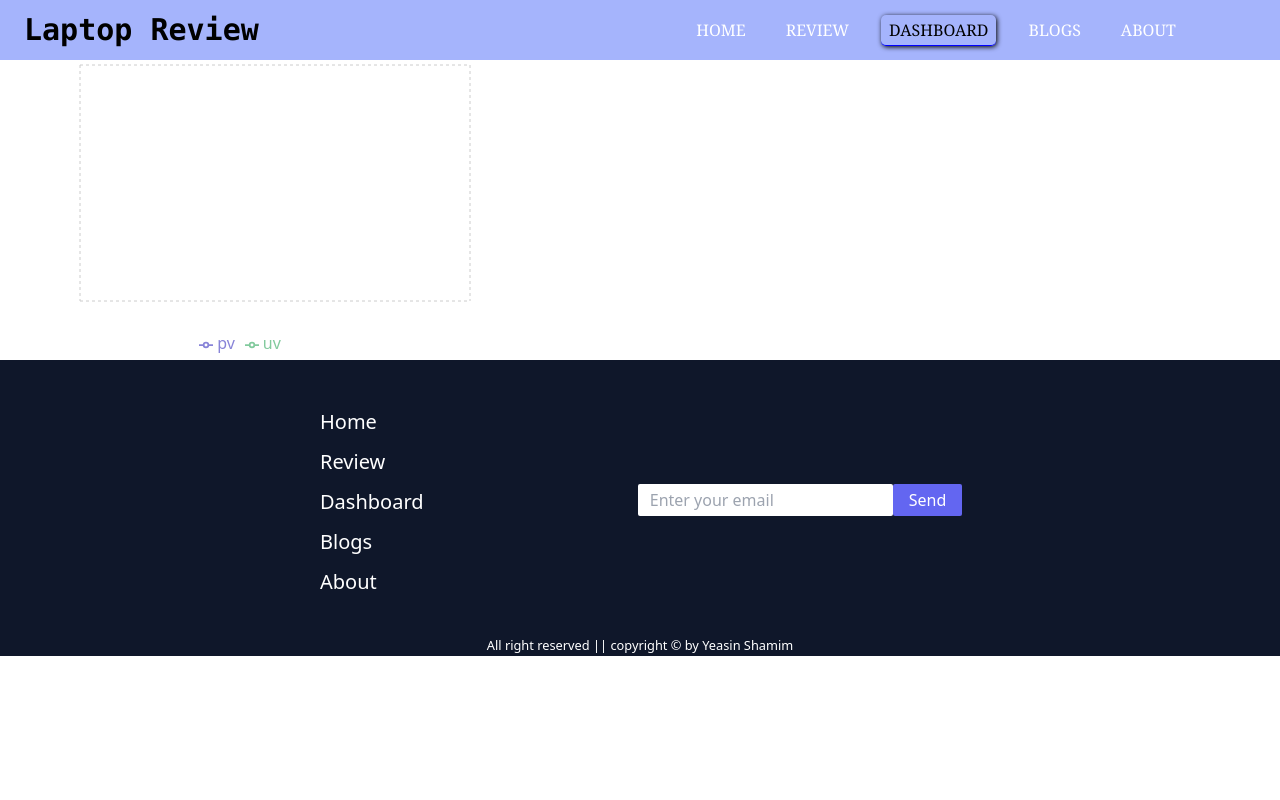
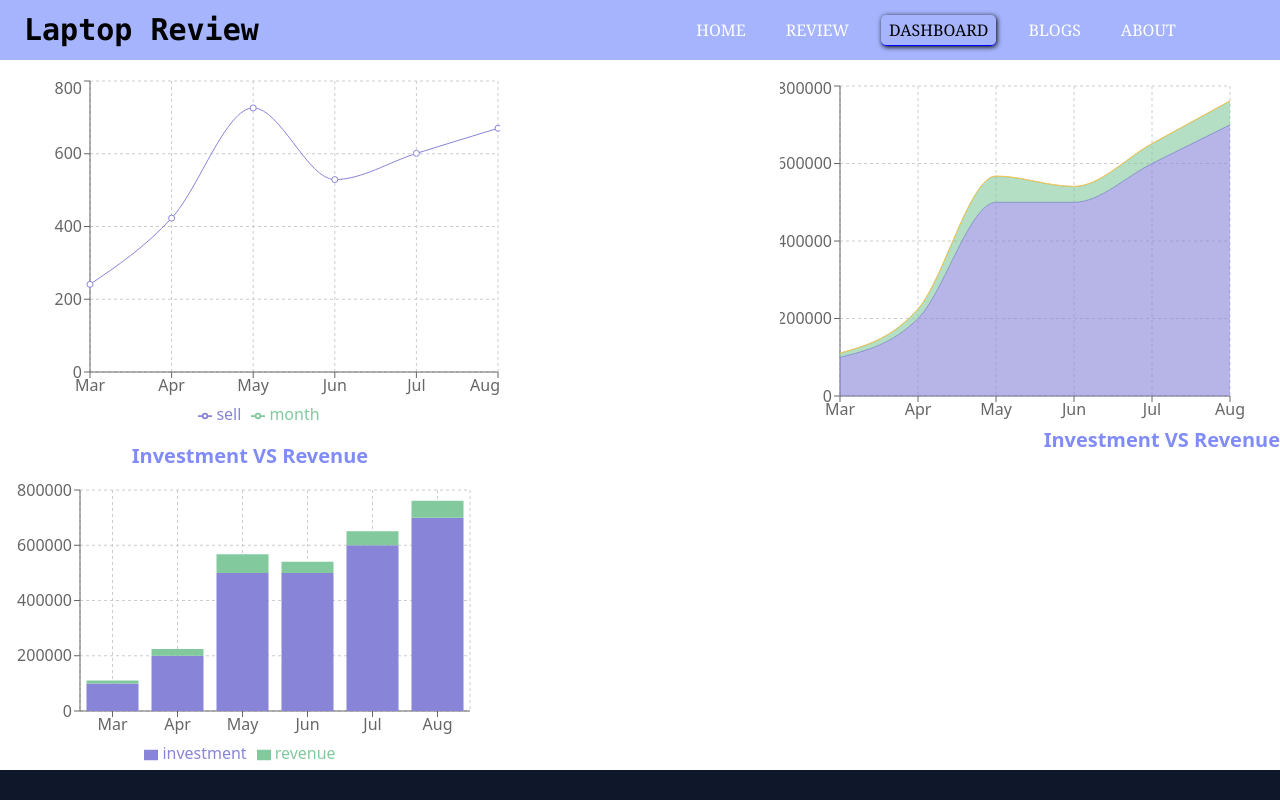
Before and after one commit to yeasinshamimdev/product-analysis-website, a React (Create React App) app: page /dashboard in a window 1280 px wide. Shown: the top 800 px of the page. Built offline with nearby package versions, Linux system fonts and the light colour scheme.

Commit message:
dashboard done

```diff
--- a/src/components/Dashboard/Dashboard.js
+++ b/src/components/Dashboard/Dashboard.js
@@ -1,32 +1,79 @@
 import React from 'react';
-import { CartesianGrid, Legend, Line, LineChart, Tooltip, XAxis, YAxis } from 'recharts';
+import { Area, AreaChart, Bar, BarChart, CartesianGrid, Legend, Line, LineChart, ResponsiveContainer, Tooltip, XAxis, YAxis } from 'recharts';
 import useChartData from '../../hooks/useChartData';
 
 const Dashboard = () => {
     const [chartData, setChartData] = useChartData([]);
     console.log(chartData);
     return (
-        <div>
+        <div className='mt-4 md:flex flex-wrap justify-between'>
             <div>
                 <LineChart
                     width={500}
-                    height={300}
-                    // data={data}
+                    height={350}
+                    data={chartData}
                     margin={{
                         top: 5,
+                        right: 2,
+                        left: 30,
+                        bottom: 0,
+                    }} >
+                    <CartesianGrid strokeDasharray="3 3" />
+                    <XAxis dataKey="month" />
+                    <YAxis />
+                    <Tooltip />
+                    <Legend />
+                    <Line type="monotone" dataKey="sell" stroke="#8884d8" activeDot={{ r: 8 }} />
+                    <Line type="monotone" dataKey="month" stroke="#82ca9d" />
+                </LineChart>
+            </div>
+
+            <div>
+
+                <AreaChart
+                    width={500}
+                    height={350}
+                    data={chartData}
+                    margin={{
+                        top: 10,
+                        right: 50,
+                        left: 0,
+                        bottom: 0,
+                    }}
+                >
+                    <CartesianGrid strokeDasharray="3 3" />
+                    <XAxis dataKey="month" />
+                    <YAxis />
+                    <Tooltip />
+                    <Area type="monotone" dataKey="investment" stackId="1" stroke="#8884d8" fill="#8884d8" />
+                    <Area type="monotone" dataKey="revenue" stackId="1" stroke="#82ca9d" fill="#82ca9d" />
+                    <Area type="monotone" dataKey="sell" stackId="1" stroke="#ffc658" fill="#ffc658" />
+                </AreaChart>
+            </div>
+            <div className='mt-4'>
+                <h1 className='text-center text-indigo-400 font-bold text-xl'>Investment VS Revenue</h1>
+                <BarChart
+                    width={500}
+                    height={300}
+                    data={chartData}
+                    margin={{
+                        top: 20,
                         right: 30,
                         left: 20,
                         bottom: 5,
                     }}
                 >
                     <CartesianGrid strokeDasharray="3 3" />
-                    <XAxis dataKey="name" />
+                    <XAxis dataKey="month" />
                     <YAxis />
                     <Tooltip />
                     <Legend />
-                    <Line type="monotone" dataKey="pv" stroke="#8884d8" activeDot={{ r: 8 }} />
-                    <Line type="monotone" dataKey="uv" stroke="#82ca9d" />
-                </LineChart>
+                    <Bar dataKey="investment" stackId="a" fill="#8884d8" />
+                    <Bar dataKey="revenue" stackId="a" fill="#82ca9d" />
+                </BarChart>
+            </div>
+            <div>
+                <h1 className='text-center text-indigo-400 font-bold text-xl'>Investment VS Revenue</h1>
             </div>
         </div>
     );
```
